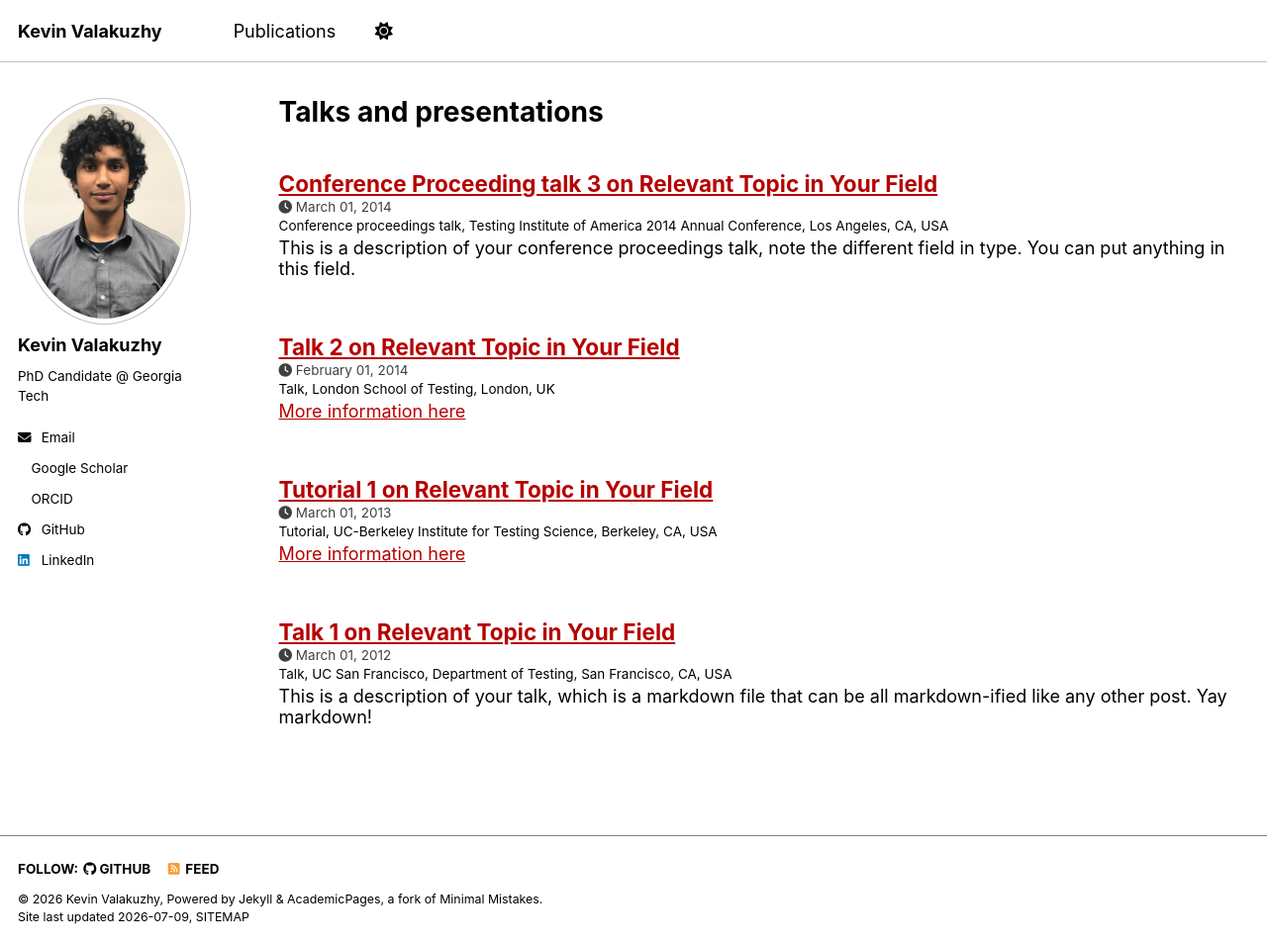
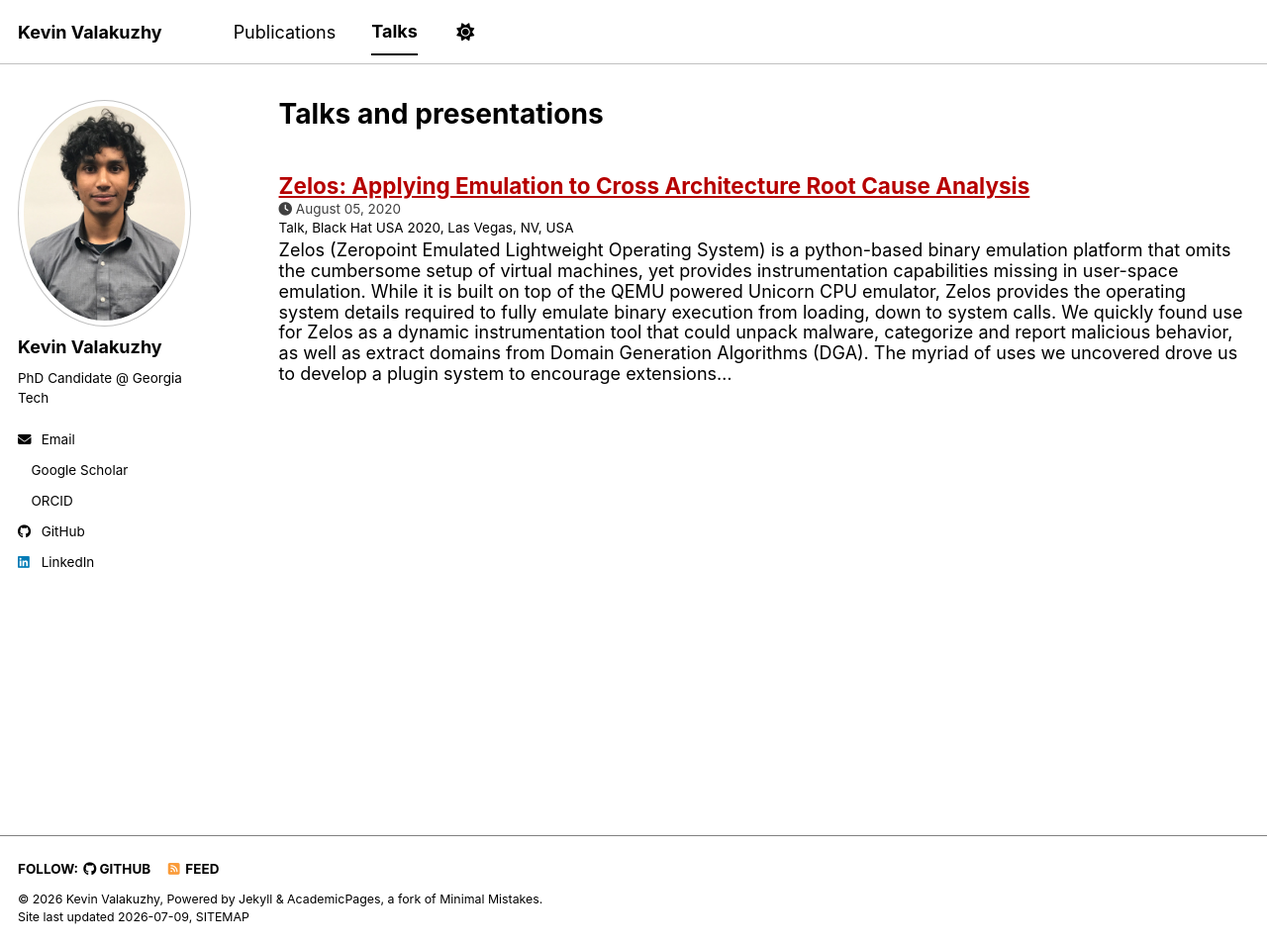
Before and after one commit to valakuzhyk/valakuzhyk.github.io, a Jekyll site: the page built from _pages/talks.html, in a window 1280 px wide and 955 px high. Shown: the whole window at 99% size. Built offline with Jekyll 4.4.1, drawn with Linux system fonts in a browser that asks for light colours; a style sheet for code colours, icons or effects is not loaded.

Commit message:
Add talks given

```diff
--- a/_config.yml
+++ b/_config.yml
@@ -222,13 +222,13 @@ kramdown:
 # These settings control the types of collections used by the template
 collections:
   teaching:
-    output: true
+    output: false
     permalink: /:collection/:path/
   publications:
     output: false
     permalink: /:collection/:path/
   portfolio:
-    output: true
+    output: false
     permalink: /:collection/:path/
   talks:
     output: true
--- a/_data/navigation.yml
+++ b/_data/navigation.yml
@@ -11,8 +11,8 @@ main:
   - title: "Publications"
     url: /publications/
 
-  # - title: "Talks"
-  #   url: /talks/
+  - title: "Talks"
+    url: /talks/
 
   # - title: "Teaching"
   #   url: /teaching/
--- a/_includes/archive-single-talk.html
+++ b/_includes/archive-single-talk.html
@@ -26,7 +26,11 @@
       </div>
     {% endif %}
     <h2 class="archive__item-title" itemprop="headline">
-      {% if post.link %}
+      {% if post.permalink %}
+        <a href="{{ post.permalink }}" rel="permalink">{{ title }}</a>
+      {% elsif post.localurl %}
+        <a href="{{ base_path }}{{ post.localurl }}" rel="permalink">{{ title }}</a>
+      {% elsif post.link %}
         <a href="{{ post.link }}">{{ title }}</a> <a href="{{ base_path }}{{ post.url }}" rel="permalink"><i class="fa fa-link" aria-hidden="true" title="permalink"></i><span class="sr-only">Permalink</span></a>
       {% else %}
         <a href="{{ base_path }}{{ post.url }}" rel="permalink">{{ title }}</a>
--- a/_talks/2012-03-01-talk-1.md
+++ /dev/null
@@ -1,11 +0,0 @@
----
-title: "Talk 1 on Relevant Topic in Your Field"
-collection: talks
-type: "Talk"
-permalink: /talks/2012-03-01-talk-1
-venue: "UC San Francisco, Department of Testing"
-date: 2012-03-01
-location: "San Francisco, CA, USA"
----
-
-This is a description of your talk, which is a markdown file that can be all markdown-ified like any other post. Yay markdown!
--- a/_talks/2013-03-01-tutorial-1.md
+++ /dev/null
@@ -1,13 +0,0 @@
----
-title: "Tutorial 1 on Relevant Topic in Your Field"
-collection: talks
-type: "Tutorial"
-permalink: /talks/2013-03-01-tutorial-1
-venue: "UC-Berkeley Institute for Testing Science"
-date: 2013-03-01
-location: "Berkeley, CA, USA"
----
-
-[More information here](http://exampleurl.com)
-
-This is a description of your tutorial, note the different field in type. This is a markdown files that can be all markdown-ified like any other post. Yay markdown!
--- a/_talks/2014-02-01-talk-2.md
+++ /dev/null
@@ -1,13 +0,0 @@
----
-title: "Talk 2 on Relevant Topic in Your Field"
-collection: talks
-type: "Talk"
-permalink: /talks/2014-02-01-talk-2
-venue: "London School of Testing"
-date: 2014-02-01
-location: "London, UK"
----
-
-[More information here](http://example2.com)
-
-This is a description of your talk, which is a markdown files that can be all markdown-ified like any other post. Yay markdown!
--- a/_talks/2014-03-01-talk-3.md
+++ /dev/null
@@ -1,11 +0,0 @@
----
-title: "Conference Proceeding talk 3 on Relevant Topic in Your Field"
-collection: talks
-type: "Conference proceedings talk"
-permalink: /talks/2014-03-01-talk-3
-venue: "Testing Institute of America 2014 Annual Conference"
-date: 2014-03-01
-location: "Los Angeles, CA, USA"
----
-
-This is a description of your conference proceedings talk, note the different field in type. You can put anything in this field.
```
Also changed, not shown: _talks/2020-08-05-zelos.md (added, +13 -0 lines), 1 other file.
